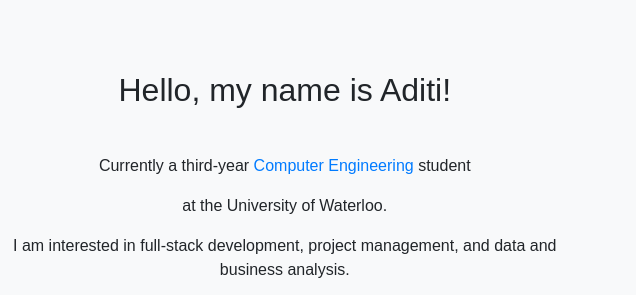
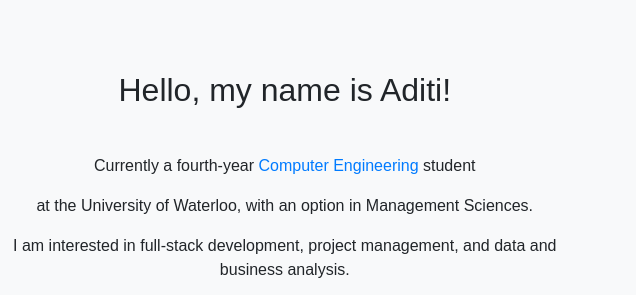
Before and after one commit to aditilohtia/aditilohtia.github.io, a plain HTML site: page aditi.html in a window 1280 px wide. Shown: the part 135-430 px from the top of the page, 644-1280 px from the left. Drawn offline with nearby package versions, Linux system fonts and the light colour scheme; a web font is replaced by a local one.

Commit message:
Update aditi.html

```diff
--- a/aditi.html
+++ b/aditi.html
@@ -46,8 +46,8 @@
                 <br>
                 <p class="firstsentence">Hello, my name is Aditi!</p>
                 <br>
-                <p class="introtext">Currently a third-year <a href="https://uwaterloo.ca/electrical-computer-engineering/">Computer Engineering</a> student</p>
-                <p class="introtext">at the University of Waterloo.</p>
+                <p class="introtext">Currently a fourth-year <a href="https://uwaterloo.ca/electrical-computer-engineering/">Computer Engineering</a> student</p>
+                <p class="introtext">at the University of Waterloo, with an option in Management Sciences.</p>
                 <p class="introtext">I am interested in full-stack development, project management, and data and business analysis.</p>
                 <p class="introtext">Looking for Winter 2022 Co-op/Internship opportunities!</p>
                 <br>
```
